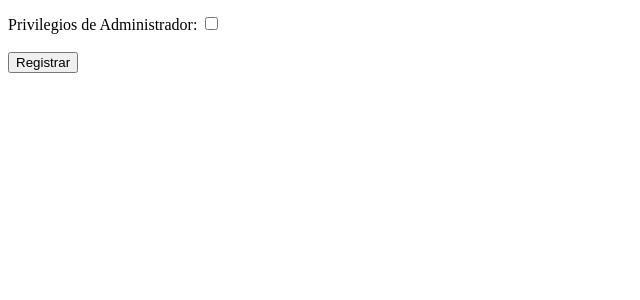
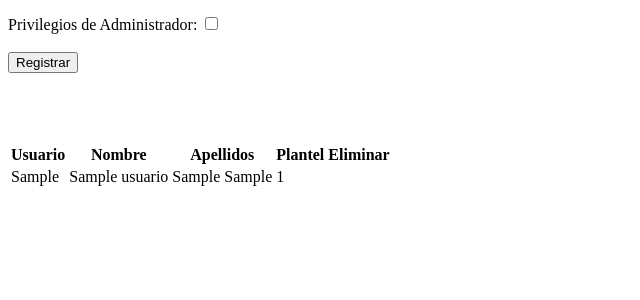
Before and after one commit to ponchatos/patronato, a CodeIgniter app: page /patronato/index.php/administracion/admin_users in a window 1280 px wide. Shown: the part 244-544 px from the top of the page, without its empty margins (0-640 px from the left). Run offline with CodeIgniter, Linux system fonts and the light colour scheme; the visitor is signed in with stand-in values (Sample User, id 1); tables that the repository leaves empty or names only in its code hold one stand-in row (values such as "Sample post").

Commit message:
Table users

```diff
--- a/application/controllers/Administracion.php
+++ b/application/controllers/Administracion.php
@@ -34,7 +34,23 @@ public function admin_users(){
 		if($usuario->privilegios<99){
 			redirect($this->index(),'refresh');
 		}else{
-			$this->load->view('admin_users');
+			$result=$this->login_database->read_users();
+			if($result!=FALSE){
+				//$array
+				foreach ($result as $row) {
+					$array['usuarios'][] = array(
+						'usuario'=>$row->usuario,
+						'nombre'=>$row->nombre,
+						'apellido'=>$row->apellido_paterno.' '.$row->apellido_materno,
+						'plantel'=>$row->id_plantel,
+						'id_usuario'=>$row->id_usuario
+						);
+				}
+				$this->load->view('admin_users',$array);
+			}else{
+				$this->load->view('admin_users');
+			}
+
 		}
 	}else{
 		redirect(base_url(),'refresh');
--- a/application/models/Login_database.php
+++ b/application/models/Login_database.php
@@ -41,6 +41,30 @@ public function registration_insert($data){
 	}
 }
 
+public function read_users(){
+	$query=$this->db->get('usuarios');
+	if($query->num_rows()>0){
+		return $query->result();
+	}else{
+		return FALSE;
+	}
+}
+
+public function delete_user($username){
+	if($this->user_exists($username)){
+		$this->db->where('usuario',$username);
+		$this->db->delete('usuarios');
+		if($this->db->affected_rows()>0){
+			return TRUE;
+		}else{
+			return FALSE;
+		}
+	}else{
+		return FALSE;
+	}
+
+}
+
 public function user_exists($username){
 	$this->db->where('usuario',$username);
 	$query = $this->db->get('usuarios');
--- a/application/views/admin_users.php
+++ b/application/views/admin_users.php
@@ -25,5 +25,28 @@ Privilegios de Administrador:
 <input type="checkbox" name="privilegios"/><br><br>
 <input type="submit" name="enviar" value="Registrar"/>
 </form>
+<br><br><br>
+<?php
+	if(isset($usuarios)){
+		echo "
+		<table>
+			<tr>
+				<th>Usuario</th>
+				<th>Nombre</th>
+				<th>Apellidos</th>
+				<th>Plantel</th>
+				<th>Eliminar</th>
+			</tr>";
+		foreach ($usuarios as $key ) {
+			echo "<tr>";
+			echo "<td>".$key['usuario']."</td>";
+			echo "<td>".$key['nombre']."</td>";
+			echo "<td>".$key['apellido']."</td>";
+			echo "<td>".$key['plantel']."</td>";
+			echo "<td></td></tr>";
+		}
+		echo "</table>";
+	}
+?>
 </body>
 </html>
```
